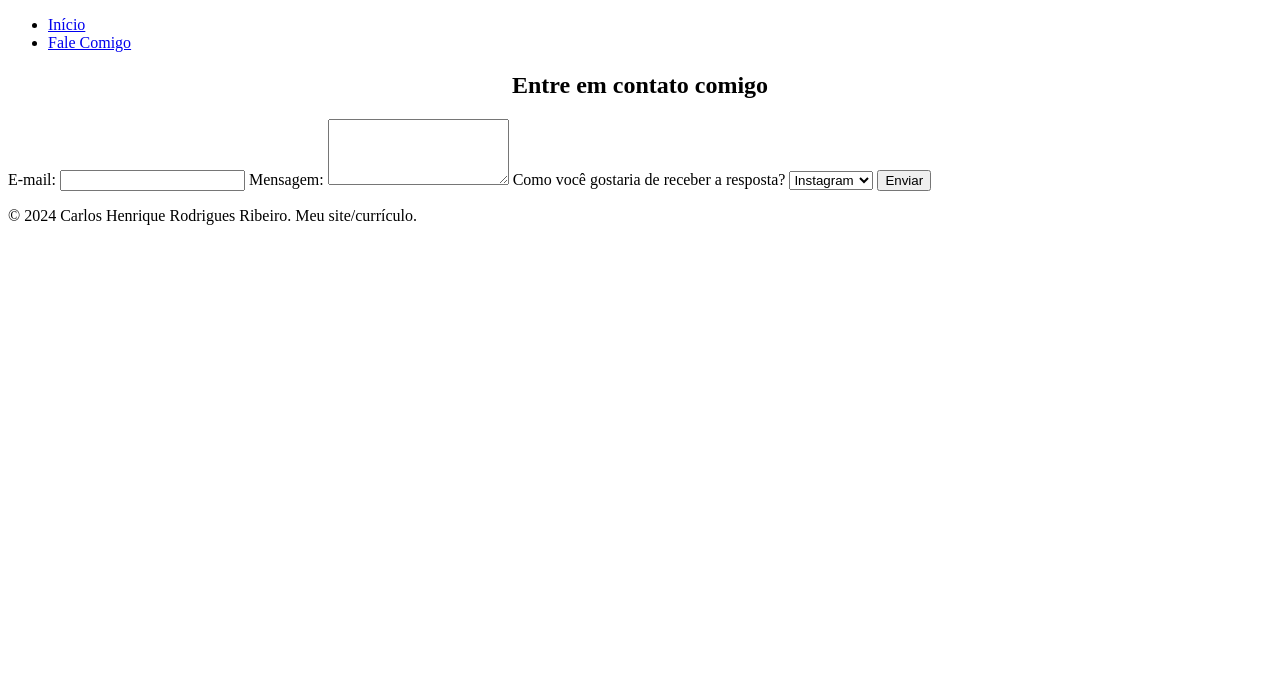
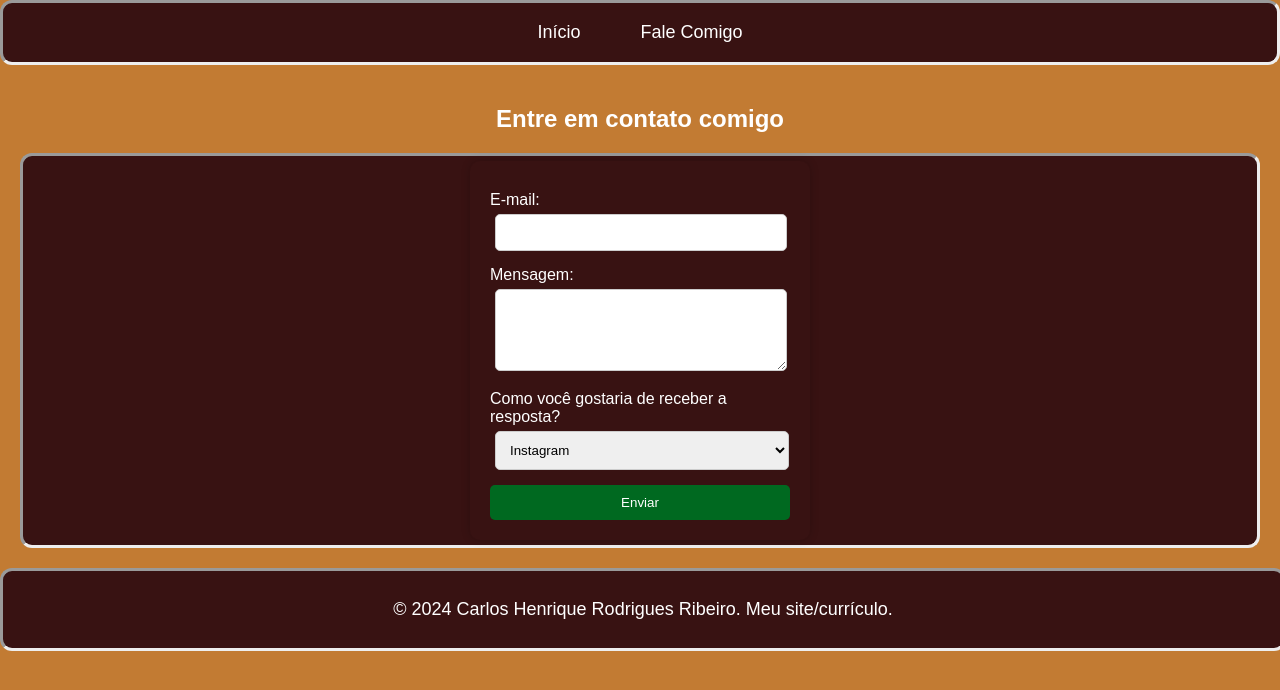
Before and after one commit to carloshenrique2701/Meu-site, a plain HTML site: page contato.html in a window 1280 px wide. Drawn offline with Linux system fonts and the light colour scheme.

Commit message:
Update contato.html

```diff
--- a/contato.html
+++ b/contato.html
@@ -2,7 +2,7 @@
 <html lang="pt-BR">
     <head>
         <meta charset="UTF-8">
-        <link rel="stylesheet" href="_mypage.css">
+        <link rel="stylesheet" href="estilo.css">
         <title>Meu Currículo</title>
 
     </head>
```
